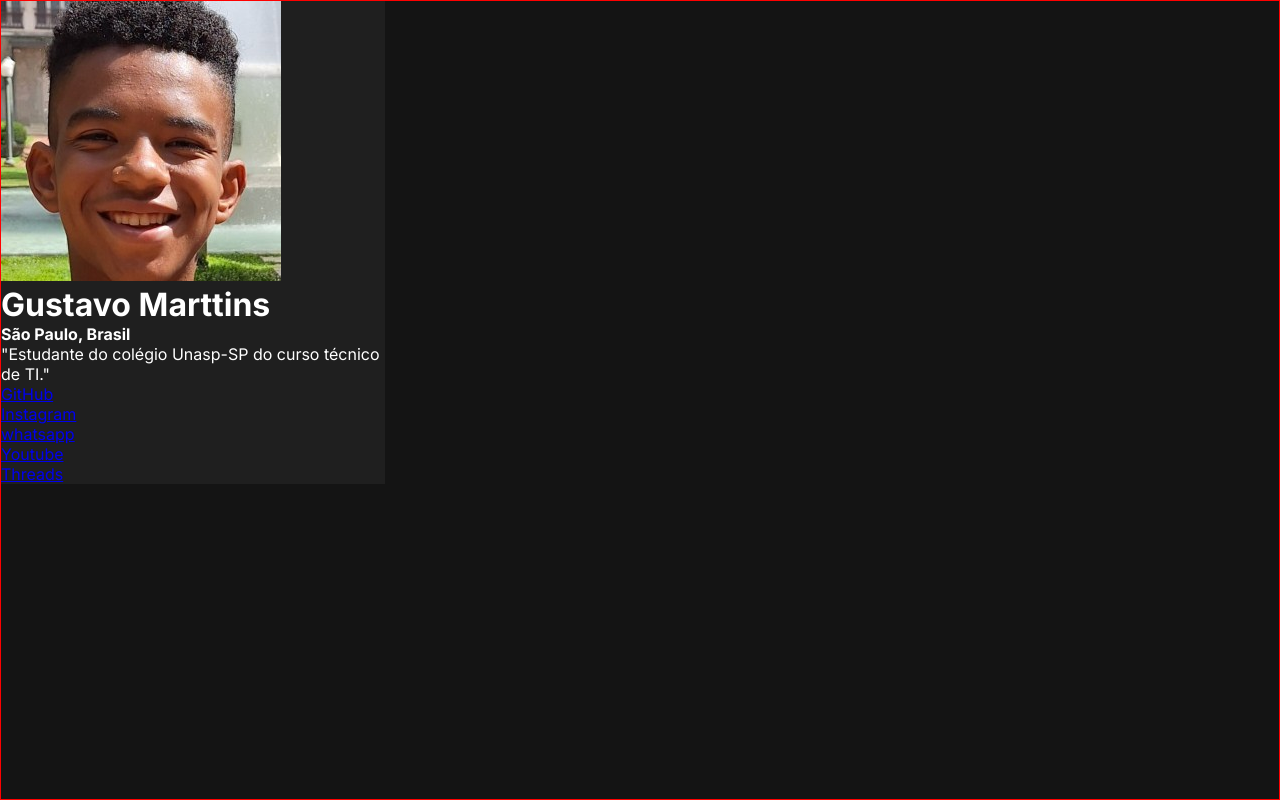
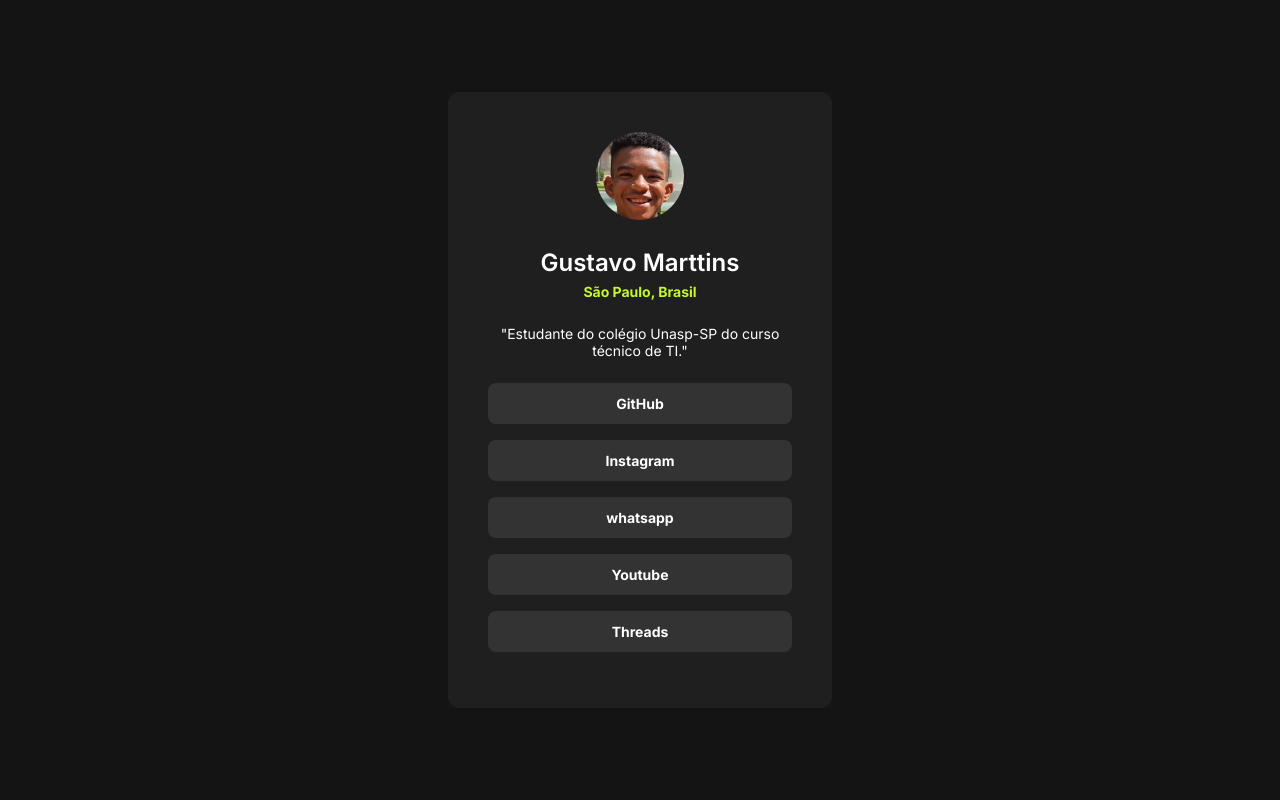
Before and after one commit to martins1911/Link-tree1, a plain HTML site: page index.html in a window 1280 px wide. Drawn offline with Linux system fonts and the light colour scheme.

Commit message:
projeto finalizado

```diff
--- a/style.css
+++ b/style.css
@@ -11,18 +11,73 @@
     --black: #141414;
     --dark-gray: #1f1f1f;
     --white: #FFF;
+    --neon-green: #c4f82a;
+    --grey: #333333;
 }
 
 body {
     background-color: var(--black);
-    border: 1px solid red;
+    height: 100vh;
+    display: flex;
+    justify-content: center;
+    align-items: center;
 
-    height: 100vh;
 }
+
+strong {
+    color: var(--neon-green);
+    font-size: 14px;
+
+}
+
+p {
+    margin-block: 24px;
+    font-size: 14px;
+}
+
 
 div {
     background-color: var(--dark-gray);
     color: var(--white);
     width: 384px;
+    text-align: center;
+    border-radius: 12px;
+    padding: 40px;
+}
+
+img {
+    width: 88px;
+    border-radius: 50%;
+    margin-bottom: 24px;
 
 }
+
+h1{
+    font-size: 24px;
+    font-weight: 600;
+    margin-bottom: 4px;
+
+}
+
+ul, li {
+list-style: none;
+
+}
+
+a {
+    display: block;
+    background-color: var(--grey);
+    margin-bottom: 16px;
+    padding: 12px;
+    color: var(--white);
+    text-decoration: none;
+    font-size: 14px;
+    font-weight: 700;
+    border-radius: 8px;
+}
+
+a:hover {
+    background: var(--neon-green);
+    color: var(--dark-gray);
+    transition: 0.4s;
+}
```
